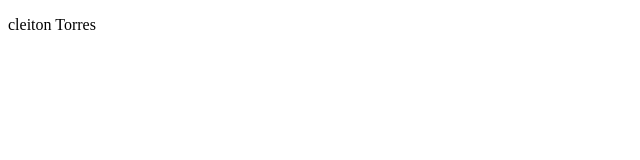
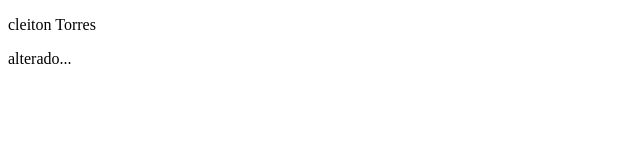
Before and after one commit to zScorpioNz/2020tn4, a plain HTML site: page index.html in a window 1280 px wide. Shown: the full height of the page, 0-640 px from the left. Drawn offline with Linux system fonts and the light colour scheme.

Commit message:
alterado p

```diff
--- a/index.html
+++ b/index.html
@@ -9,5 +9,7 @@
 <p> cleiton Torres </p>
 
 
+<p> alterado... </p>
+
 </body>
 </html>
```
